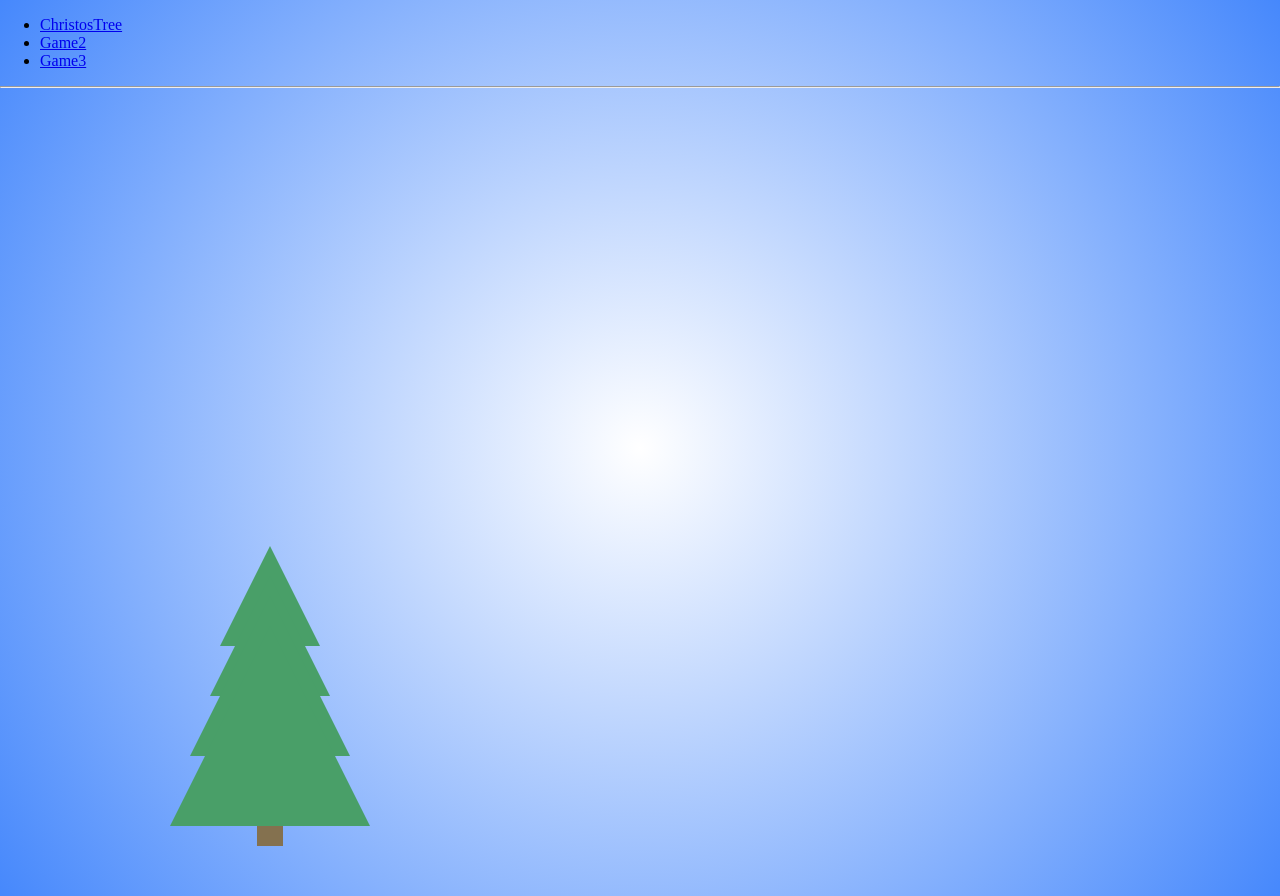
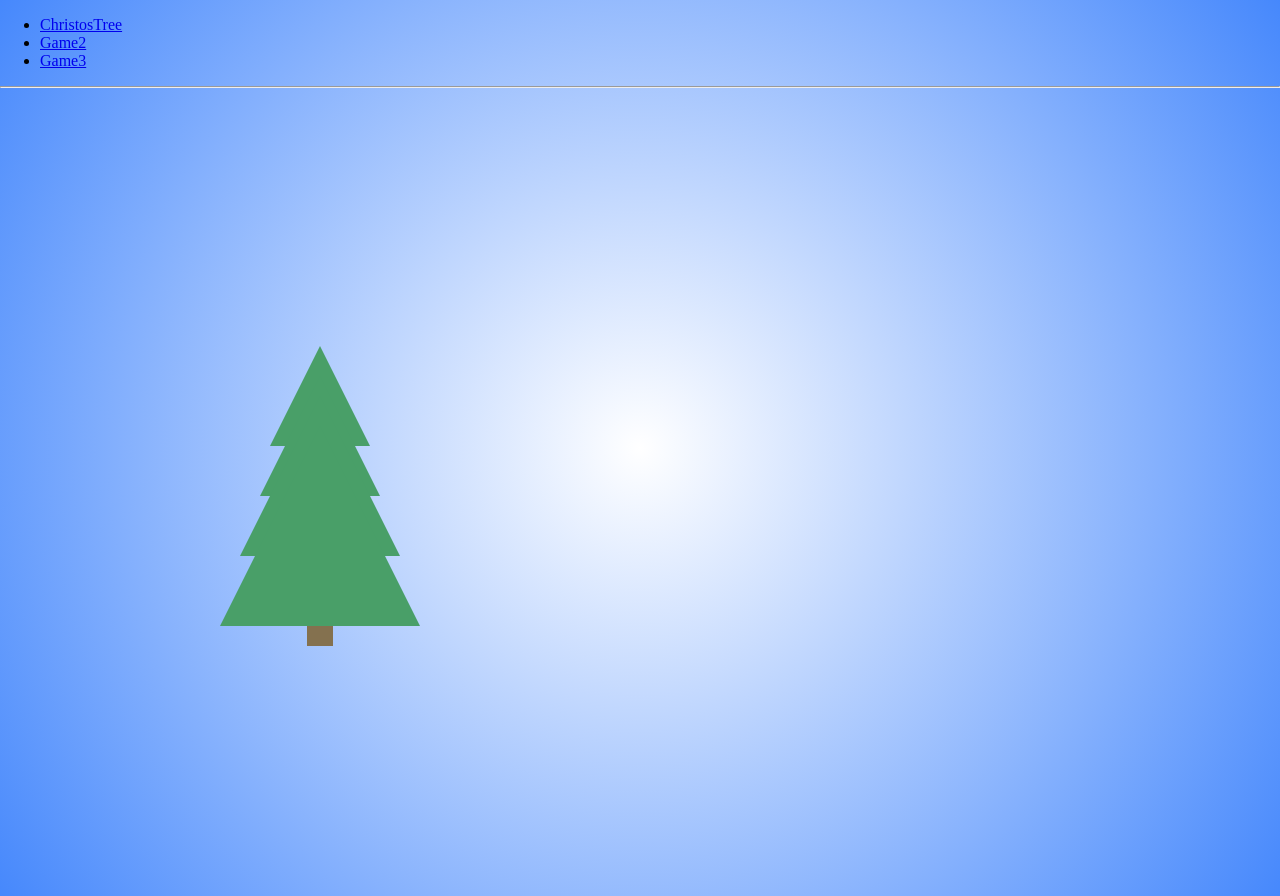
Before and after one commit to Aminopyridin/hackathon2018-team4, a React app: page /game2 in a window 1280 px wide. Built offline with nearby package versions, Linux system fonts and the light colour scheme.

Commit message:
fix elm position

```diff
--- a/src/components/game2/Game2.js
+++ b/src/components/game2/Game2.js
@@ -18,7 +18,7 @@ export class Game2 extends React.Component {
 
     render() {
         return <div>
-            <TreeView top={"200px"} left={"-50px"} goodCount={this.state.goodCount}/>
+            <TreeView goodCount={this.state.goodCount}/>
             <BadView count={this.state.badCount}/>
             {this.state.trashItems.map(i => i.item)}
         </div>
```
